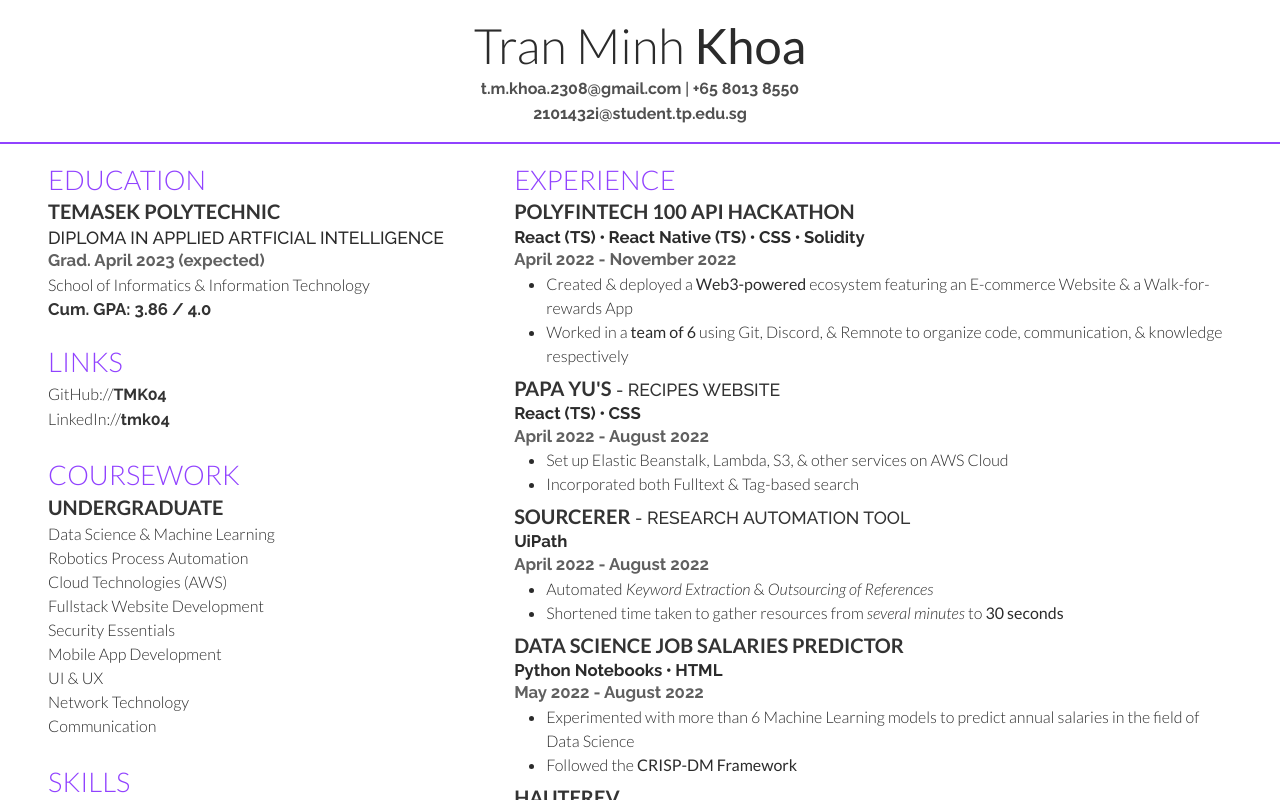
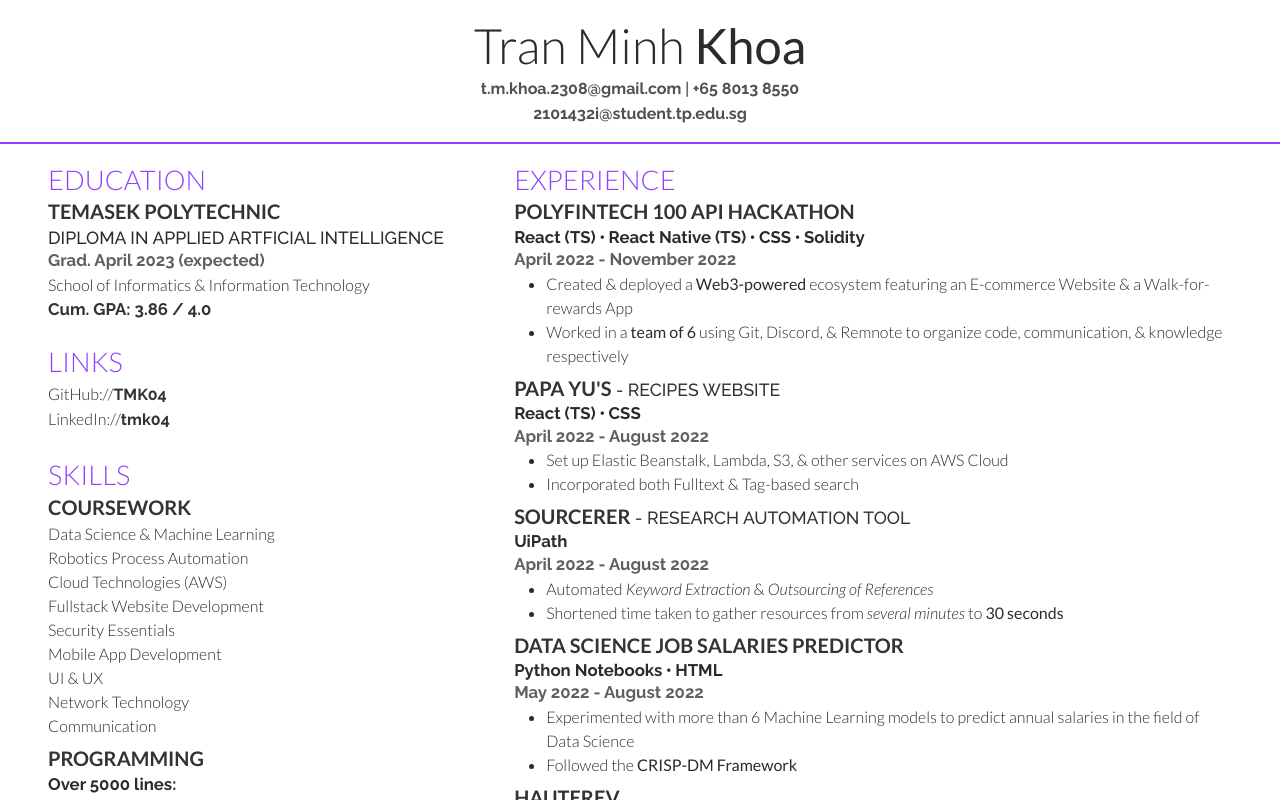
Before and after one commit to TMK04/resume, a React (Create React App) app: page / in a window 1280 px wide. Shown: the top 800 px of the page. Built offline with nearby package versions, Linux system fonts and the light colour scheme.

Commit message:
refactor(CourseworkSection): move as a subsection under SkillsSection

```diff
--- a/src/App.tsx
+++ b/src/App.tsx
@@ -1,7 +1,6 @@
 import Detail from "./components/Detail";
 import Link from "./components/Link";
 import { Separator, SeparatorInline } from "./components/Separators";
-import CourseworkSection from "./sections/CourseworkSection";
 import EducationSection from "./sections/EducationSection";
 import ExperienceSection from "./sections/ExperienceSection";
 import LinksSection from "./sections/LinksSection";
@@ -41,7 +40,6 @@ function App() {
         <aside className="d-flex flex-column gap-3" id="top-aside">
           <EducationSection />
           <LinksSection />
-          <CourseworkSection />
           <SkillsSection />
         </aside>
       </main>
--- a/src/sections/CourseworkSection/Courses.tsx
+++ /dev/null
@@ -1,15 +0,0 @@
-import { Subsection, SubsectionProps } from "../../components/Section";
-
-type CoursesProps = Omit<SubsectionProps, "children"> & {
-  courses: ChildrenProp[];
-};
-
-export default function Courses({ courses, ...props }: CoursesProps) {
-  return (
-    <Subsection {...props}>
-      {courses.map((course, i) => (
-        <div key={i}>{course}</div>
-      ))}
-    </Subsection>
-  );
-}
--- a/src/sections/CourseworkSection/index.tsx
+++ /dev/null
@@ -1,24 +0,0 @@
-import { Section } from "../../components/Section";
-
-import Courses from "./Courses";
-
-export default function CourseworkSection() {
-  return (
-    <Section h2_props={{ children: "Coursework" }}>
-      <Courses
-        h3_props={{ children: "Undergraduate" }}
-        courses={[
-          "Data Science & Machine Learning",
-          "Robotics Process Automation",
-          "Cloud Technologies (AWS)",
-          "Fullstack Website Development",
-          "Security Essentials",
-          "Mobile App Development",
-          "UI & UX",
-          "Network Technology",
-          "Communication"
-        ]}
-      />
-    </Section>
-  );
-}
--- a/src/sections/SkillsSection/index.tsx
+++ b/src/sections/SkillsSection/index.tsx
@@ -6,6 +6,17 @@ import { Section, Subsection } from "../../components/Section";
 export default function SkillsSection() {
   return (
     <Section h2_props={{ children: "Skills" }}>
+      <Subsection h3_props={{ children: "Coursework" }}>
+        <div>Data Science & Machine Learning</div>
+        <div>Robotics Process Automation</div>
+        <div>Cloud Technologies (AWS)</div>
+        <div>Fullstack Website Development</div>
+        <div>Security Essentials</div>
+        <div>Mobile App Development</div>
+        <div>UI & UX</div>
+        <div>Network Technology</div>
+        <div>Communication</div>
+      </Subsection>
       <Subsection h3_props={{ children: "Programming" }}>
         <H5>Over 5000 lines:</H5>
         <BulletList
```
